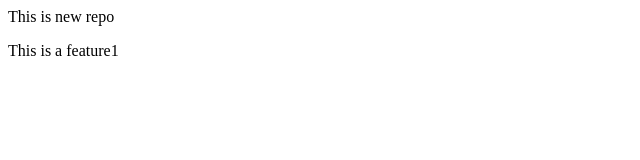
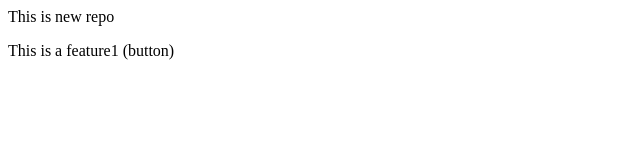
Before and after one commit to Faseeh021/localrepo, a plain HTML site: page index.html in a window 1280 px wide. Shown: the full height of the page, 0-640 px from the left. Drawn offline with Linux system fonts and the light colour scheme.

Commit message:
Add Button

```diff
--- a/index.html
+++ b/index.html
@@ -1,2 +1,2 @@
 <p>This is new repo</p>
-<p>This is a feature1</p>
+<p>This is a feature1 (button) </p>
```
